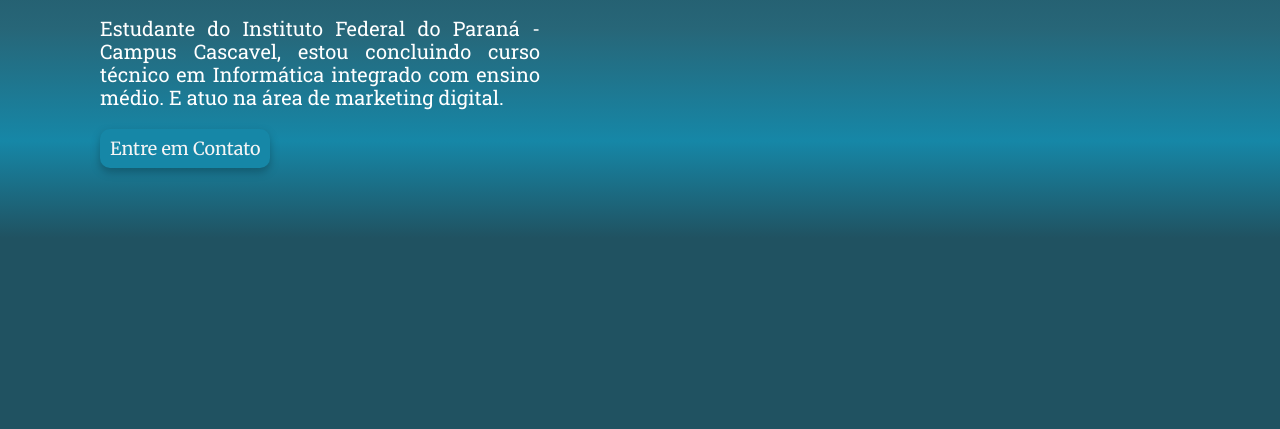
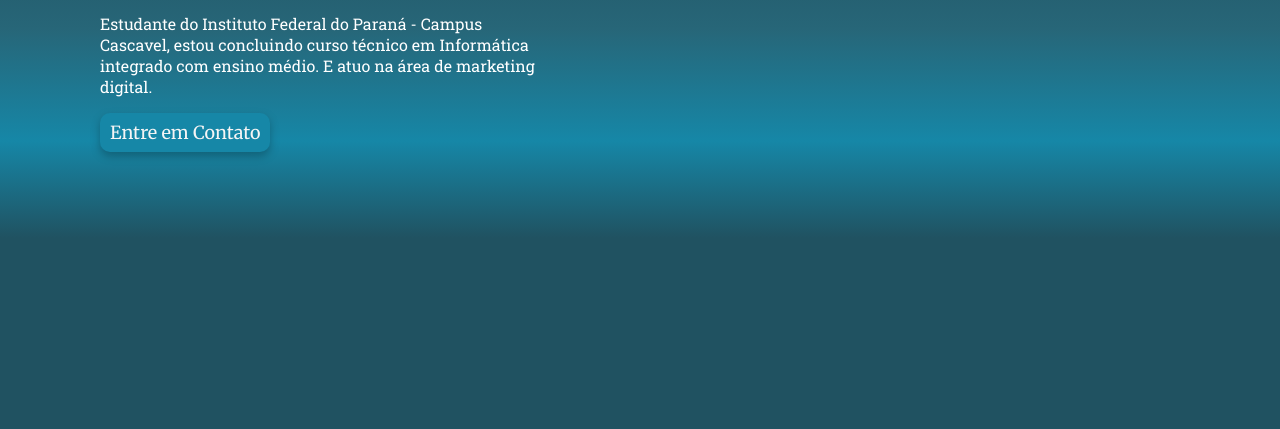
Before and after one commit to BilicaGabriella/projeto_blog, a plain HTML site: page index.html in a window 1280 px wide. Shown: the part 296-725 px from the top of the page. Drawn offline with nearby package versions, Linux system fonts and the light colour scheme.

Commit message:
Update style.css

```diff
--- a/style.css
+++ b/style.css
@@ -2,15 +2,6 @@
 @import url('https://fonts.googleapis.com/css2?family=Poppins&display=swap');
 @import url('https://fonts.googleapis.com/css2?family=Merriweather&display=swap');
 @import url('https://fonts.googleapis.com/css2?family=Roboto+Slab&display=swap');
-
-:root{
-    --black: #212121;
-    --charcoal: #323232;
-    --prismarine: #0D7377;
-    --teal: #14FFEC;
-    --purple: #5280e2;
-    --green: #15cdcb;
-}
 
 * {
     box-sizing: border-box;
@@ -31,20 +22,6 @@ body, button, input, select, textarea {
 h1, h2 {
     margin: 0;
     font-weight: 400;
-}
-
-p {
-    /* Sou um desenvolvedor amador de aplicações que às vezes funcionam. */
-    font-size: 20px;
-    line-height: 23px;
-    text-align: justify;
-}
-
-button {
-    /* Entre em contato */
-    background: var(--purple);
-    border: 0;
-    border-radius: 15px;
 }
 
 :root {
```
